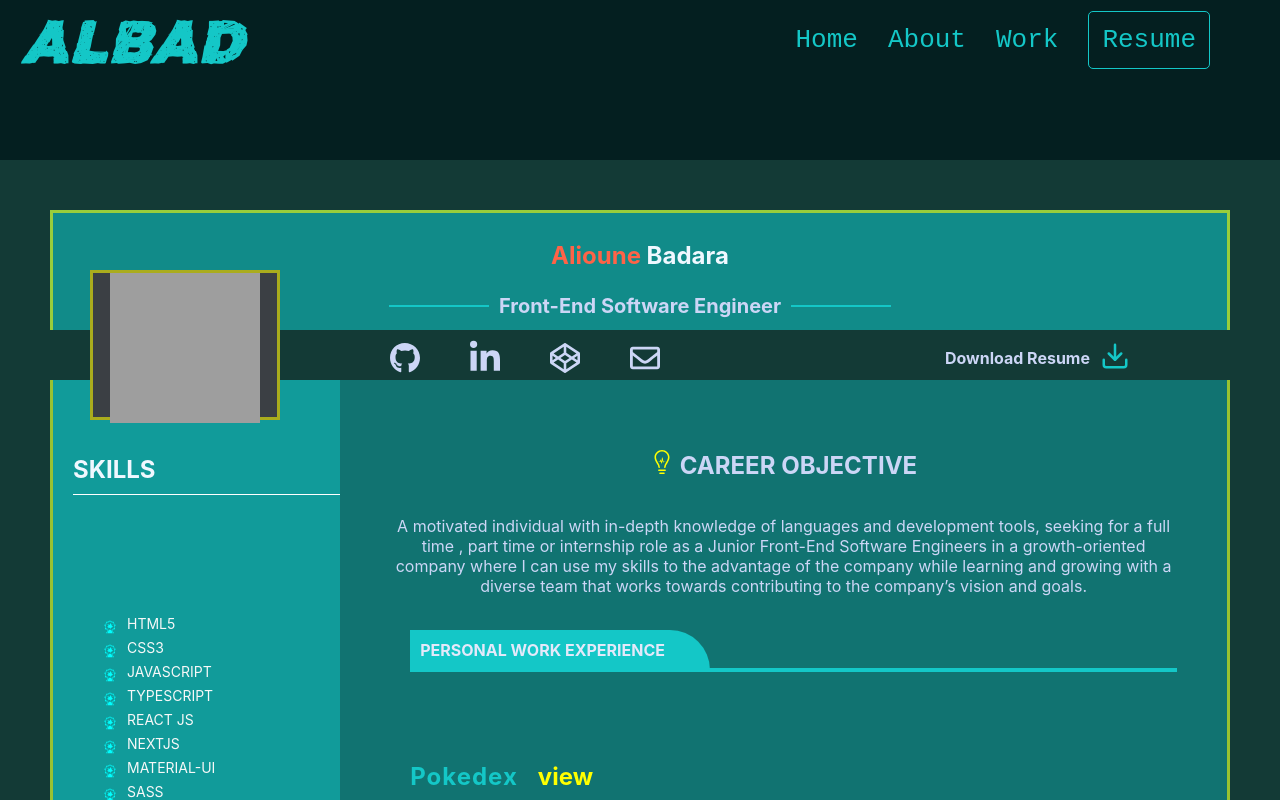
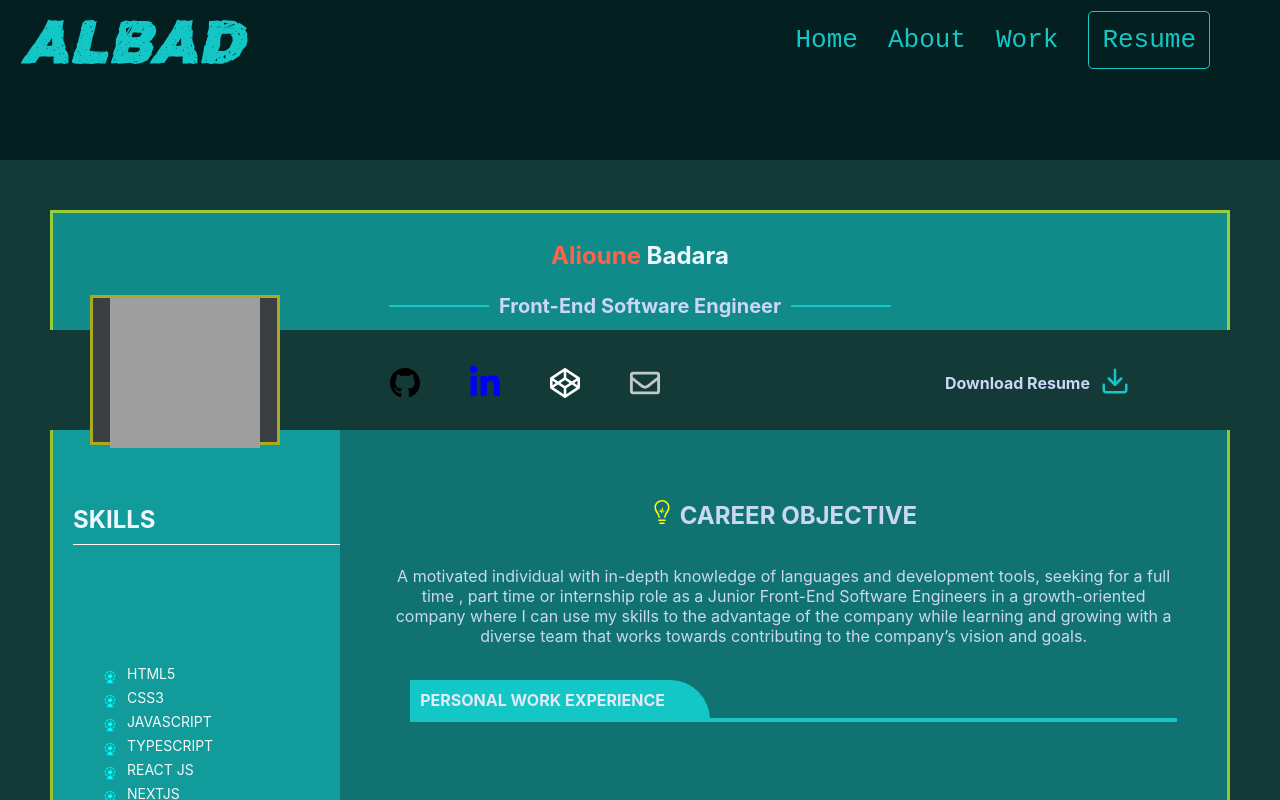
Before and after one commit to AlbadDev/portfolio_v1, a Next.js app: page /resume in a window 1280 px wide. Shown: the top 800 px of the page. Built offline with nearby package versions, Linux system fonts and the light colour scheme; grey boxes are pictures that could not be loaded.

Commit message:
New: add trasform style to social icon

```diff
--- a/components/Resume.js
+++ b/components/Resume.js
@@ -37,15 +37,15 @@ const Resume = ( { resultData } ) => {
                         <article className={style.resumesocialLink}>
                             <div className={style.userContact}>
                                 <ol>
-                                    <li><a href="https://github.com/AlbadDev" target='_blank'><FaGithub className={style.socialLink}/></a></li>
-                                    <li><a href="https://linkedin.com/AlbadDev" target='_blank'><FaLinkedinIn className={style.socialLink}/></a></li>
-                                    <li><a href="https://codepen.io/AlbadDev" target='_blank'><FaCodepen className={style.socialLink}/></a></li>
-                                    <li><a href="mailto:mamesaliou@gmail.com" ><FaRegEnvelope className={style.socialLink}/></a></li>
+                                    <li><a href="https://github.com/AlbadDev" target='_blank' className={style.gitHub}><FaGithub className={style.socialLink}/></a></li>
+                                    <li><a href="https://linkedin.com/AlbadDev" target='_blank' className={style.linkedIn}><FaLinkedinIn className={style.socialLink}/></a></li>
+                                    <li><a href="https://codepen.io/AlbadDev" target='_blank' className={style.codePen}><FaCodepen className={style.socialLink}/></a></li>
+                                    <li><a href="mailto:mamesaliou@gmail.com" className={style.mailTo}><FaRegEnvelope  className={style.socialLink}/></a></li>
                                 </ol>
                             </div>
                             <div className={style.downloadContainer}>
                             <h4 className={style.text}>Download Resume</h4>
-                                <a href="/"><FiDownload className={style.socialLink}/></a>
+                                <a href="/" className={style.download}><FiDownload className={style.socialLink}/></a>
                             </div>
                         </article>
                     </div>
--- a/styles/MyResume.module.scss
+++ b/styles/MyResume.module.scss
@@ -110,7 +110,7 @@
             padding: 20px;
             align-items: center;
             width: 100%;
-            height: 60px;
+            height: 110px;
             margin-bottom: 30px;
             //background-color: aliceblue;
 
@@ -132,11 +132,34 @@
                 width: 30px;
                 height:50px;
             }
-            .socialLink:hover {
-
-                color: #4ff7e9;
+            .gitHub {
+                color: black;
             }
-
+            .linkedIn {
+                color: blue;
+            }
+            .codePen {
+                color: #fff;
+            }
+            .mailTo {
+                color: #fffb;
+            }
+            .gitHub:hover {
+                transform: rotate(30deg);
+                color: rgba(0, 0, 0, 0.466);
+            }
+            .linkedIn:hover {
+                transform: rotate(340deg);
+                color: rgba(0, 0, 255, 0.397);
+            }
+            .codePen:hover {
+                transform: rotate(40deg);
+                color: rgba(255, 255, 255, 0.514);
+            }
+            .mailTo:hover {
+                transform: rotate(340deg);
+                color: rgba(255, 255, 255, 0.37);
+            }
             .downloadContainer {
                 display: flex;
                 justify-content: center;
@@ -146,7 +169,9 @@
                 margin-top: -5px;
                 color: #14c7c7;
                 //background-color: #e4e9fa;
-
+                .download:hover {
+                    color: #14c7c785;
+                }
                 .text {
                     color: #ccd6f6;
                     margin-right: 10px;
```
